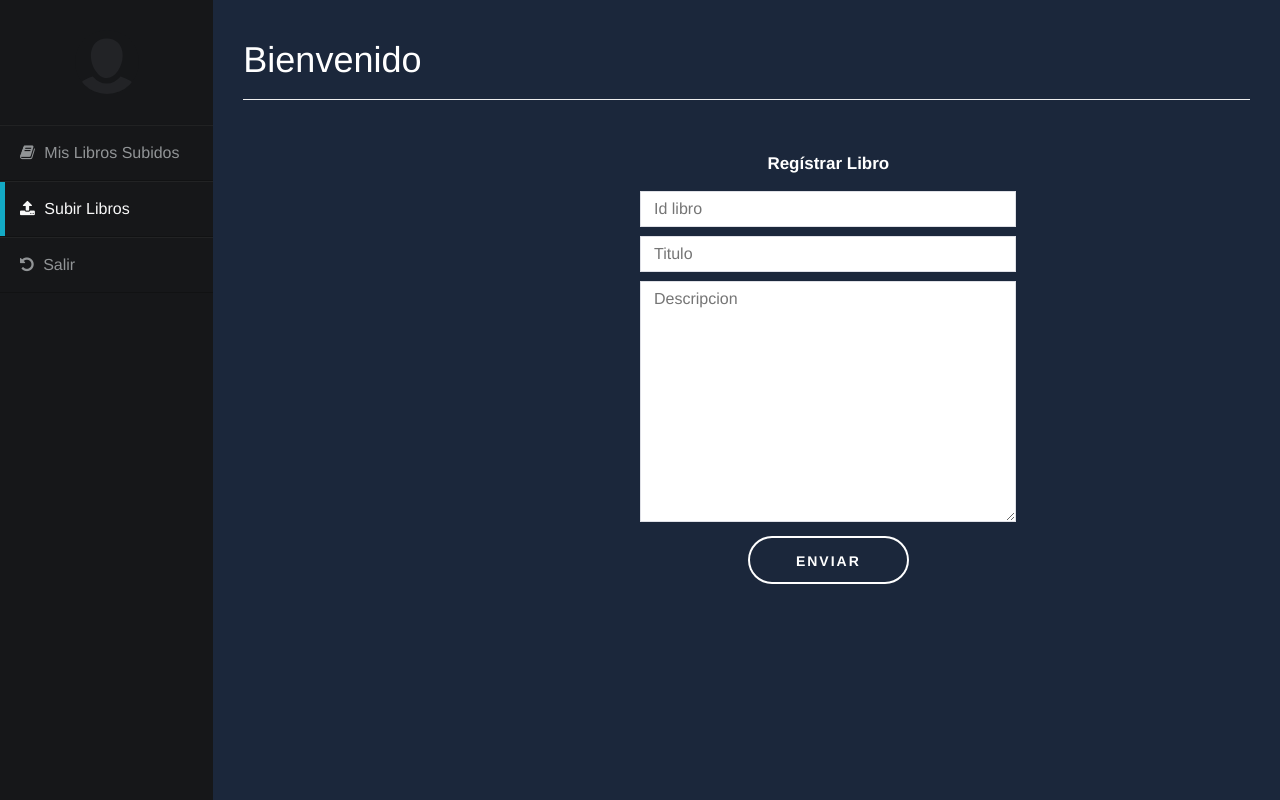
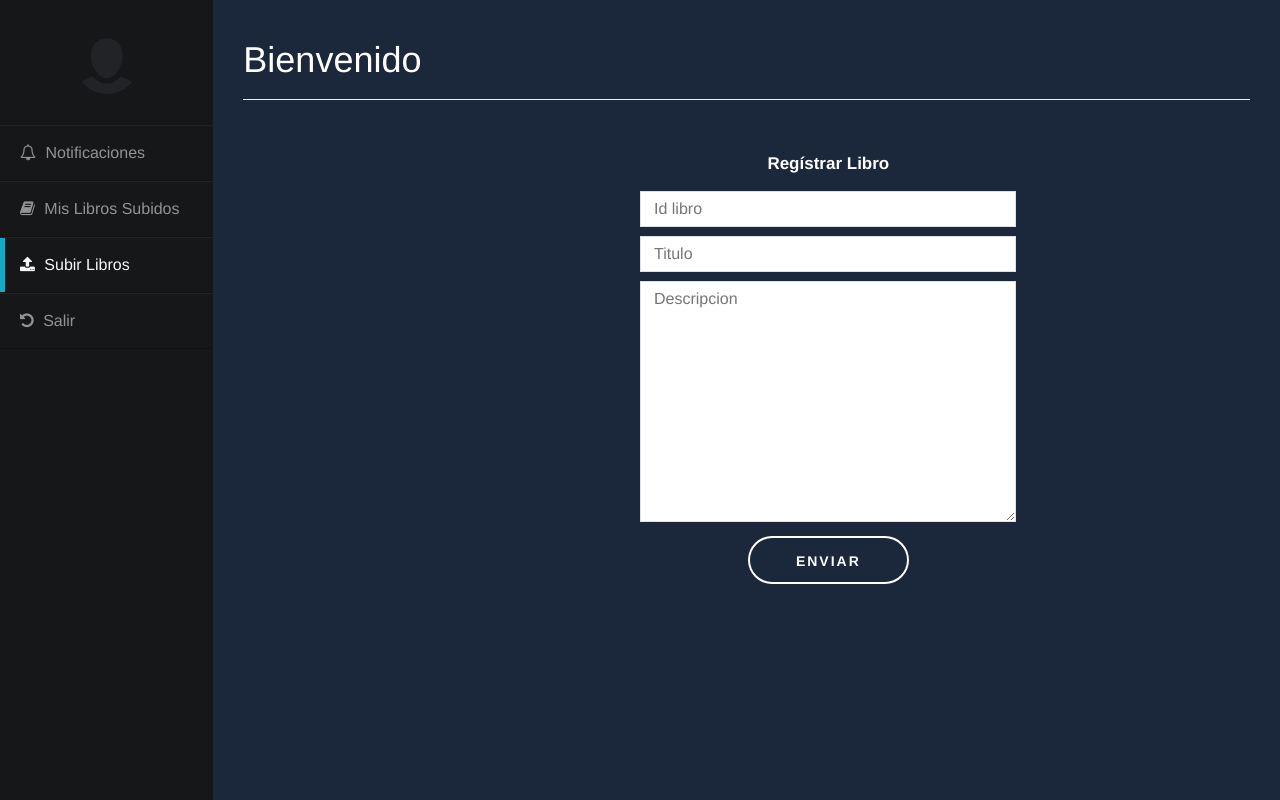
Before and after one commit to aaron-at97/proyectoBookiernes, a Django app: page /staff/book_create/ in a window 1280 px wide; the page is wider, and only the part inside the window is pictured. Run offline with Django 3.2, Linux system fonts and the light colour scheme; some libraries are stand-ins or nearby versions.

Commit message:
organizacion menus

```diff
--- a/eBook/templates/navbars/control_rol.html
+++ b/eBook/templates/navbars/control_rol.html
@@ -25,4 +25,5 @@
             <li style="color: white">Estado: {{ element.state }} </li>
     </ul>
     {% endfor %}
+    <input style="display: none" type="submit" id="valmenu" value="notificaciones"/>
 {% endblock %}
--- a/eBook/templates/navbars/navbar_Editor.html
+++ b/eBook/templates/navbars/navbar_Editor.html
@@ -8,10 +8,15 @@
             $('.bookreject').addClass('active');
         } else if (value == 'bookpublish') {
             $('.bookpublish').addClass('active');
+        } else if (value == 'notificaciones') {
+            $('.notificaciones').addClass('active');
         }
     });
 </script>
 
+<li id="notificaciones" class="notificaciones">
+    <a href=""><i class="fa fa-bell-o" aria-hidden="true"></i> Notificaciones </a>
+</li>
 <li class="bookpublish" id="submenu-item-account-overview">
     <a href="{% url 'book_publish' %}"><i class="fa fa-book" aria-hidden="true"></i> Asignar
         libros</a>
--- a/eBook/templates/navbars/navbar_Escritor.html
+++ b/eBook/templates/navbars/navbar_Escritor.html
@@ -1,16 +1,21 @@
 <script>
     $(document).ready(function () {
-
         var value = $("#valmenu").val();
         // Checking for blank fields.
+        alert(value)
         if (value == 'updateBook') {
             $('.updateBook').addClass('active');
         } else if (value == 'myBooks') {
             $('.myBooks').addClass('active');
+        } else if (value == 'notificaciones') {
+            $('.notificaciones').addClass('active');
         }
     });
 </script>
 
+<li id="notificaciones" class="notificaciones">
+    <a href=""><i class="fa fa-bell-o" aria-hidden="true"></i> Notificaciones </a>
+</li>
 <li id="myBooks" class="myBooks">
     <a href="{% url 'list_book' %}"><i class="fa fa-book" aria-hidden="true"></i> Mis Libros
         Subidos </a>
--- a/eBook/templates/users/staff_base.html
+++ b/eBook/templates/users/staff_base.html
@@ -4,13 +4,11 @@
 <head>
 
     {% include "users/header.html" %}
-    <title>{% block title %}Bookiernes{% endblock %}</title>
+
 </head>
 
 <body>
-<div id="header">
 
-</div>
 <div id="content">
     {% block contents %}{% endblock %}
 </div>
```
Also changed, not shown: eBook/migrations/0002_auto_20210412_2052.py (added).
